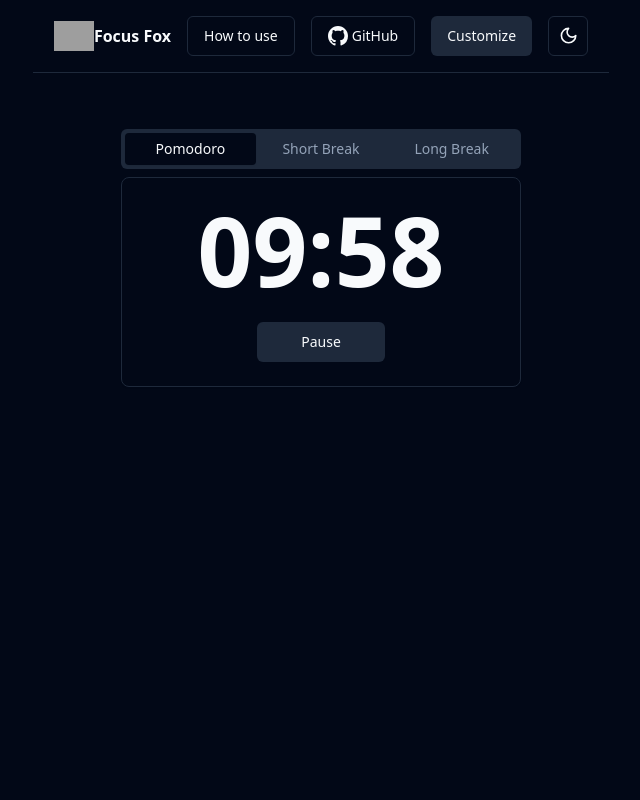
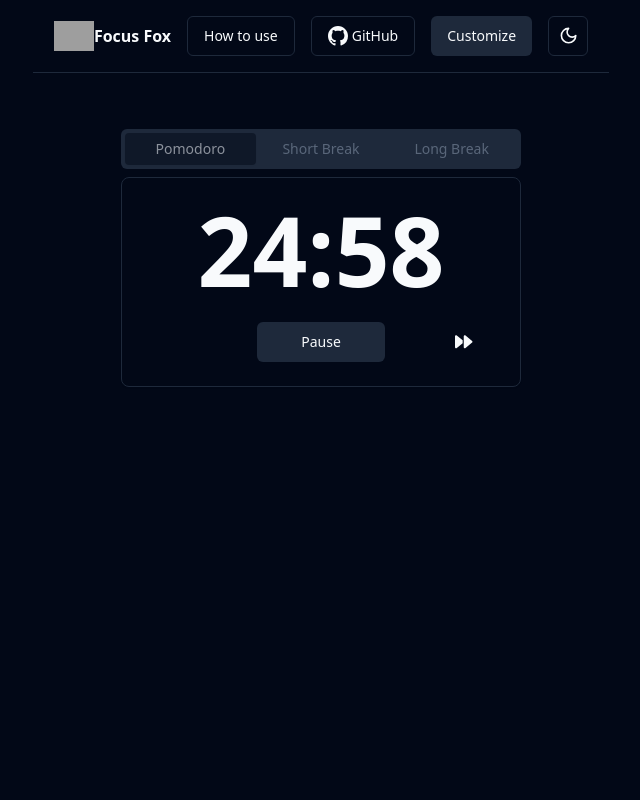
Before and after one commit to marinoffDev/Focus-Fox, a React (Vite) app: page / in a window 1280 px wide. Both pictures are taken after a click on the button "Start". Shown: the top 800 px of the page, without its empty margins (319-959 px from the left). Built offline with nearby package versions, Linux system fonts and the light colour scheme; grey boxes are pictures that could not be loaded.

Commit message:
adding a skip button, fixed pausing and resuming, added logic for switching between timers

```diff
--- a/src/components/Timer.jsx
+++ b/src/components/Timer.jsx
@@ -4,19 +4,24 @@ import { Tabs, TabsContent, TabsList, TabsTrigger } from "@/components/ui/tabs";
 import TimerCard from "@/components/TimerCard.jsx";
 
 export default function Timer() {
-  const defaultTime = 10 * 60;
-  const [time, setTime] = useState(defaultTime);
+  const pomodoroTime = 25 * 60;
+  const shortBreakTime = 5 * 60;
+  const longBreakTime = 15 * 60;
+
+  const [activeTimer, setActiveTimer] = useState("pomodoro"); // Track which timer is active
+  const [time, setTime] = useState(pomodoroTime);
+  const [remainingTime, setRemainingTime] = useState(pomodoroTime); // Track remaining time
   const [timerActive, setTimerActive] = useState(false);
-  const intervalRef = useRef(null); // Ref to hold the interval ID
-  const startTimeRef = useRef(null); // Ref to store the start time
-  let btnLabel = defaultTime > time ? "Resume" : "Start";
+  const intervalRef = useRef(null);
+  const startTimeRef = useRef(null);
 
   useEffect(() => {
     if (timerActive) {
       startTimeRef.current = Date.now();
       intervalRef.current = setInterval(() => {
         const elapsedTime = Math.floor((Date.now() - startTimeRef.current) / 1000);
-        const newTime = defaultTime - elapsedTime;
+        const newTime = remainingTime - elapsedTime;
+
         if (newTime <= 0) {
           clearInterval(intervalRef.current);
           setTime(0);
@@ -30,9 +35,9 @@ export default function Timer() {
     }
 
     return () => clearInterval(intervalRef.current);
-  }, [timerActive]);
+  }, [timerActive, remainingTime]);
 
-  useEffect(() => {
+    useEffect(() => {
     if (timerActive) {
       document.title = `${formatTime(time)} - Focus Fox`;
     } else {
@@ -41,39 +46,94 @@ export default function Timer() {
   }, [time, timerActive]);
 
   const handleTimer = () => {
+    if (timerActive) {
+      setRemainingTime(time); // Save remaining time when pausing
+    }
     setTimerActive(!timerActive);
+  };
+
+  const resetTimer = () => {
+    if (activeTimer === "pomodoro") {
+      setTime(pomodoroTime);
+      setRemainingTime(pomodoroTime);
+    } else if (activeTimer === "shortBreak") {
+      setTime(shortBreakTime);
+      setRemainingTime(shortBreakTime);
+    } else if (activeTimer === "longBreak") {
+      setTime(longBreakTime);
+      setRemainingTime(longBreakTime);
+    }
+    setTimerActive(false); // Ensure the timer is paused after reset
+  };
+
+  const switchTimer = (timerType) => {
+    setActiveTimer(timerType); // Set the active timer
+    setTimerActive(false); // Pause the current timer
+
+    // Reset time based on the selected timer
+    if (timerType === "pomodoro") {
+      setTime(pomodoroTime);
+      setRemainingTime(pomodoroTime);
+    } else if (timerType === "shortBreak") {
+      setTime(shortBreakTime);
+      setRemainingTime(shortBreakTime);
+    } else if (timerType === "longBreak") {
+      setTime(longBreakTime);
+      setRemainingTime(longBreakTime);
+    }
   };
 
   return (
     <div className="mt-14 flex items-center justify-center">
-      <Tabs defaultValue="pomodoro" className="w-[400px]">
+      <Tabs defaultValue="pomodoro" value={activeTimer} onValueChange={switchTimer} className="w-[400px]">
         <TabsList className="grid w-full grid-cols-3">
-          <TabsTrigger value="pomodoro">Pomodoro</TabsTrigger>
-          <TabsTrigger value="shortBreak">Short Break</TabsTrigger>
-          <TabsTrigger value="longBreak">Long Break</TabsTrigger>
+          <TabsTrigger
+            value="pomodoro"
+            disabled={timerActive} // Disable when timer is running
+            className={timerActive ? "cursor-not-allowed opacity-50" : ""}
+          >
+            Pomodoro
+          </TabsTrigger>
+          <TabsTrigger
+            value="shortBreak"
+            disabled={timerActive} // Disable when timer is running
+            className={timerActive ? "cursor-not-allowed opacity-50" : ""}
+          >
+            Short Break
+          </TabsTrigger>
+          <TabsTrigger
+            value="longBreak"
+            disabled={timerActive} // Disable when timer is running
+            className={timerActive ? "cursor-not-allowed opacity-50" : ""}
+          >
+            Long Break
+          </TabsTrigger>
         </TabsList>
         <TabsContent value="pomodoro">
           <TimerCard
             time={formatTime(time)}
-            isActive={timerActive}
+            isActive={timerActive && activeTimer === "pomodoro"}
             onClick={handleTimer}
-            buttonText={timerActive ? "Pause" : btnLabel}
+            onReset={resetTimer}
+            buttonText={timerActive ? "Pause" : time < pomodoroTime ? "Resume" : "Start"}
           />
         </TabsContent>
         <TabsContent value="shortBreak">
           <TimerCard
-            time={formatTime(5 * 60)}
-            onClick={() => console.log("clicked short break")}
-            buttonText={timerActive ? "Pause" : btnLabel}
-            disabled={"cursor-not-allowed opacity-50"}
+            time={formatTime(time)}
+            isActive={timerActive && activeTimer === "shortBreak"}
+            onClick={handleTimer}
+            onReset={resetTimer}
+            buttonText={timerActive ? "Pause" : time < shortBreakTime ? "Resume" : "Start"}
           />
         </TabsContent>
         <TabsContent value="longBreak">
           <TimerCard
-            time={formatTime(15 * 60)}
-            onClick={() => console.log("clicked long break")}
-            buttonText={timerActive ? "Pause" : btnLabel}
-            disabled={"cursor-not-allowed opacity-50"}
+            time={formatTime(time)}
+            isActive={timerActive && activeTimer === "longBreak"}
+            onClick={handleTimer}
+            onReset={resetTimer}
+            buttonText={timerActive ? "Pause" : time < longBreakTime ? "Resume" : "Start"}
           />
         </TabsContent>
       </Tabs>
--- a/src/components/TimerCard.jsx
+++ b/src/components/TimerCard.jsx
@@ -1,10 +1,14 @@
 import { Label } from "@/components/ui/label";
 import { Button } from "@/components/ui/button";
 import { Card, CardContent, CardFooter } from "@/components/ui/card";
+import { FontAwesomeIcon } from "@fortawesome/react-fontawesome";
+import { faForward } from "@fortawesome/free-solid-svg-icons";
+
 export default function TimerCard({
   time,
   isActive,
   onClick,
+  onReset,
   buttonText,
   disabled: disabledStyles,
 }) {
@@ -15,14 +19,23 @@ export default function TimerCard({
           {time}
         </Label>
       </CardContent>
-      <CardFooter className="flex items-center justify-center">
+      <CardFooter className="flex justify-center relative">
         <Button
-          className={`w-32 ` + disabledStyles}
+          className={`w-32 mx-auto ` + disabledStyles}
           variant={isActive ? "secondary" : "default"}
           onClick={onClick}
         >
           {buttonText}
         </Button>
+        {buttonText !== "Start" && (
+          <Button
+            className="w-12 absolute right-8"
+            variant="ghost"
+            onClick={onReset}
+          >
+            <FontAwesomeIcon icon={faForward} className="fa-lg" />
+          </Button>
+        )}
       </CardFooter>
     </Card>
   );
--- a/src/store/index.js
+++ /dev/null
@@ -1,8 +0,0 @@
-import { configureStore } from "@reduxjs/toolkit";
-import uiSlice from "./ui-slice";
-
-const store = configureStore({
-  reducer: { ui: uiSlice.reducer },
-});
-
-export default store;
--- a/src/store/timer-slice.js
+++ /dev/null
@@ -1,15 +0,0 @@
-import { createSlice } from "@reduxjs/toolkit";
-
-const timerSlice = createSlice({
-  name: "timer",
-  initialState: { timerIsRunning: false },
-  reducers: {
-    toggle(state) {
-      state.timerIsRunning = !state.timerIsRunning;
-    },
-  },
-});
-
-export const timerActions = timerSlice.actions;
-
-export default timerSlice;
--- a/src/store/ui-slice.js
+++ /dev/null
@@ -1,15 +0,0 @@
-import { createSlice } from "@reduxjs/toolkit";
-
-const uiSlice = createSlice({
-  name: "ui",
-  initialState: { customizeModalVisible: false },
-  reducers: {
-    toggle(state) {
-      state.customizeModalVisible = !state.customizeModalVisible;
-    },
-  },
-});
-
-export const uiActions = uiSlice.actions;
-
-export default uiSlice;
```
